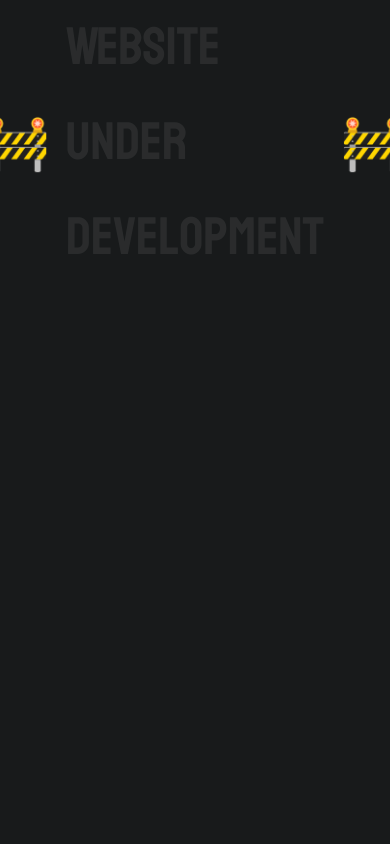
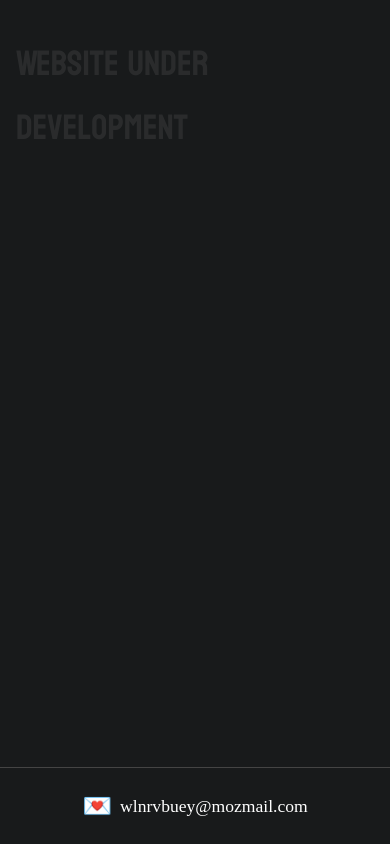
Before and after one commit to usrFWQWZ/usrFWQWZ.github.io, a plain HTML site: page index.html in a window 390 px wide. Drawn offline with Linux system fonts and the light colour scheme.

Commit message:
did some small changes

```diff
--- a/css/style.css
+++ b/css/style.css
@@ -21,18 +21,26 @@ body {
   background-color: #181a1b;
 }
 
-.under-dev-box {
+.container {
+  height: 100vh;
+  display: flex;
+  flex-direction: column;
+  justify-content: space-between;
+}
+
+.container__under-dev-box {
   font-size: 3.3rem;
   display: flex;
   align-items: center;
   justify-content: center;
+  margin-top: 2rem;
 }
 
-.under-dev-box__icon {
+.container__under-dev-box__icon {
   display: inline;
 }
 
-.under-dev-box__text {
+.container__under-dev-box__text {
   color: white;
   font-family: "Koulen";
   margin: 0 1rem;
@@ -40,3 +48,31 @@ body {
   animation-duration: 3s;
   animation-iteration-count: infinite;
 }
+
+.container__footer {
+  display: flex;
+  align-items: center;
+  justify-content: center;
+  border-top: 1px solid rgb(68, 68, 68);
+}
+
+.container__footer__icon {
+  font-size: 1.5rem;
+}
+
+.container__footer__email {
+  color: white;
+  font-size: 1.1rem;
+  margin-left: 0.5rem;
+}
+
+@media (max-width: 760px) {
+  .container__under-dev-box {
+    font-size: 2.2rem;
+    flex-direction: column;
+  }
+
+  .container__under-dev-box__icon {
+    display: none;
+  }
+}
--- a/index.html
+++ b/index.html
@@ -4,24 +4,12 @@
     <meta charset="UTF-8" />
     <meta http-equiv="X-UA-Compatible" content="IE=edge" />
     <meta name="viewport" content="width=device-width, initial-scale=1.0" />
-    <!-- Fonts -->
-    <!-- <link rel="preconnect" href="https://fonts.googleapis.com" /> -->
-    <!-- <link rel="preconnect" href="https://fonts.gstatic.com" crossorigin /> -->
-    <!-- <link
-      href="https://fonts.googleapis.com/css2?family=Koulen&display=swap"
-      rel="stylesheet"
-    /> -->
-    <!-- Animations -->
-    <!-- <link
-      rel="stylesheet"
-      href="https://cdnjs.cloudflare.com/ajax/libs/animate.css/4.1.1/animate.min.css"
-    /> -->
     <!-- Styles -->
     <link rel="stylesheet" href="css/style.css" />
     <!-- Icon -->
     <link
       rel="shortcut icon"
-      href="images/chili-svgrepo-com.svg"
+      href="icons/chili-svgrepo-com.svg"
       type="image/x-icon"
     />
     <!-- Title -->
@@ -29,10 +17,17 @@
   </head>
 
   <body>
-    <div class="under-dev-box">
-      <p class="under-dev-box__icon">🚧</p>
-      <p class="under-dev-box__text">Website Under Development</p>
-      <p class="under-dev-box__icon">🚧</p>
+    <div class="container">
+      <div class="container__under-dev-box">
+        <p class="container__under-dev-box__icon">🚧</p>
+        <p class="container__under-dev-box__text">Website Under Development</p>
+        <p class="container__under-dev-box__icon">🚧</p>
+      </div>
+
+      <div class="container__footer">
+        <p class="container__footer__icon">💌</p>
+        <p class="container__footer__email">wlnrvbuey@mozmail.com</p>
+      </div>
     </div>
   </body>
 </html>
```
Also changed, not shown: icons/chili-svgrepo-com.svg (added), images/chili-svgrepo-com.svg (deleted).
